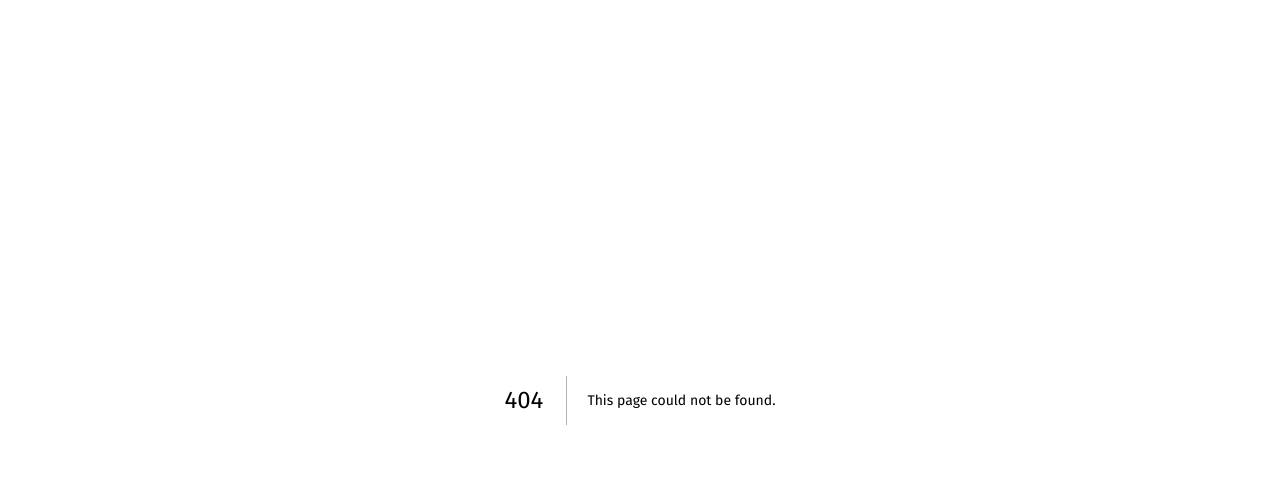
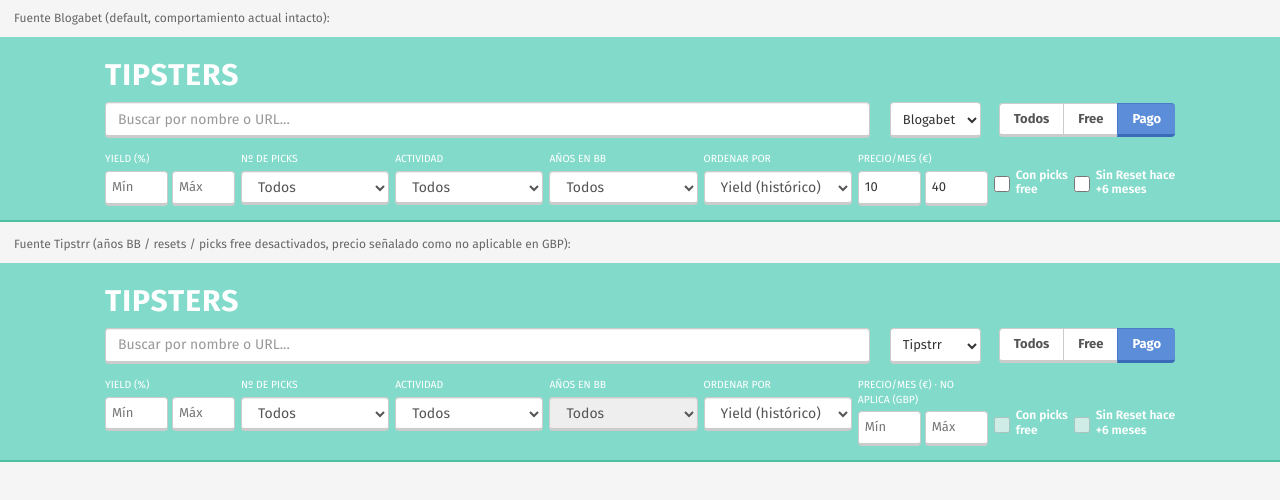
Before and after one commit to Panigc93/blogabet-clone-filter, a Next.js app: page /lab/filtros in a window 1280 px wide. Before the commit this address had no page. Shown: the top 500 px of the page. Built offline with nearby package versions, Linux system fonts and the light colour scheme.

Commit message:
fix: ancho del selector de fuente (sin form-control) + /lab/filtros para revisión visual de ambos estados

```diff
--- /dev/null
+++ b/app/lab/filtros/page.tsx
@@ -0,0 +1,19 @@
+import { FilterBar } from '@/components/FilterBar'
+
+// Laboratorio visual del selector de fuente: renderiza la barra en los dos
+// estados sin necesidad de base de datos (los filtros solo-BB aparecen
+// desactivados y el precio señalado cuando la fuente es Tipstrr).
+export default function LabFiltros() {
+  return (
+    <div style={{ background: '#f5f5f5', minHeight: '100vh' }}>
+      <p style={{ padding: '10px 14px 0', fontSize: 12, color: '#666' }}>
+        Fuente Blogabet (default, comportamiento actual intacto):
+      </p>
+      <FilterBar searchParams={{ tipo: 'paid', priceMin: '10', priceMax: '40' }} />
+      <p style={{ padding: '14px 14px 0', fontSize: 12, color: '#666' }}>
+        Fuente Tipstrr (años BB / resets / picks free desactivados, precio señalado como no aplicable en GBP):
+      </p>
+      <FilterBar searchParams={{ tipo: 'paid', platform: 'tipstrr' }} />
+    </div>
+  )
+}
--- a/components/FilterBar.tsx
+++ b/components/FilterBar.tsx
@@ -129,8 +129,7 @@ export function FilterBar({ searchParams }: FilterBarProps) {
             <div style={{ flex: 1 }} />
             {/* FUENTE (plataforma) */}
             <select
-              className="form-control"
-              style={{ border: '1px solid #ccc', borderBottomWidth: 3, borderRadius: 4, fontSize: 13, height: 36, cursor: 'pointer', flexShrink: 0, marginRight: 8 }}
+              style={{ background: '#fff', border: '1px solid #ccc', borderBottomWidth: 3, borderRadius: 4, fontSize: 13, height: 36, cursor: 'pointer', flexShrink: 0, marginRight: 8, padding: '0 8px' }}
               value={platform}
               onChange={e => update('platform', e.target.value === 'blogabet' ? null : e.target.value)}
             >
```
